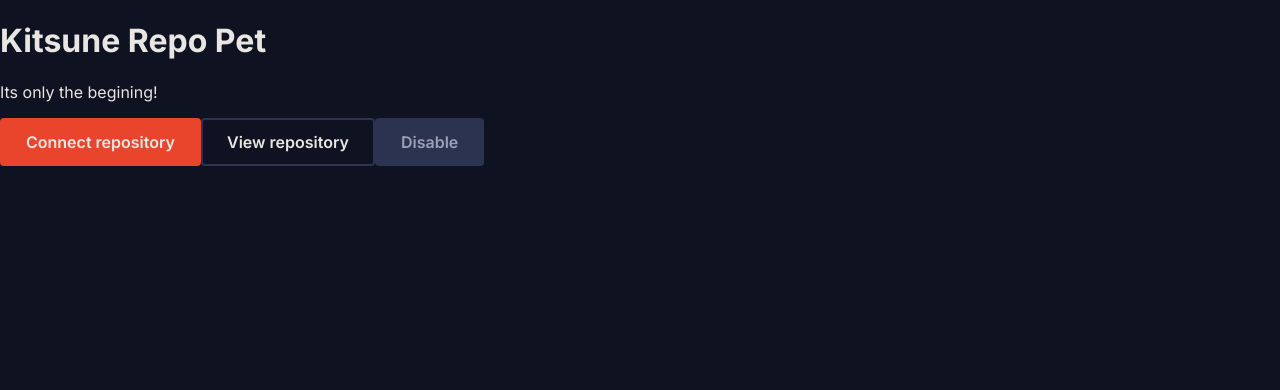
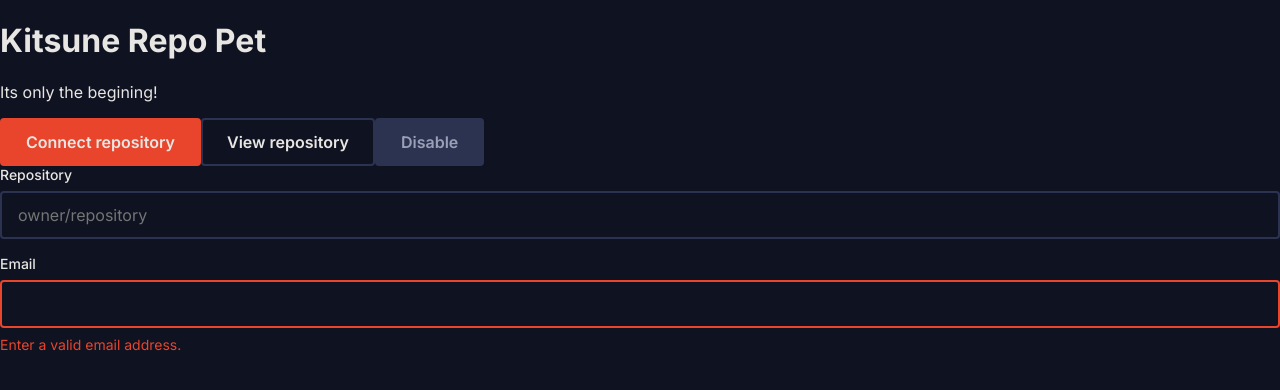
Before and after one commit to Char-ified/kitsune, a React (Vite) app in the folder dashboard/: page / in a window 1280 px wide. Shown: the top 390 px of the page. Built offline with nearby package versions, Linux system fonts and the light colour scheme.

Commit message:
feat(dashboard): add TextInput with label, focus, and error states (CHA-41)

```diff
--- a/dashboard/src/App.tsx
+++ b/dashboard/src/App.tsx
@@ -1,4 +1,5 @@
 import { Button } from './components/Button';
+import { TextInput } from './components/TextInput';
 
 export const App = () => {
   return (
@@ -10,6 +11,8 @@ export const App = () => {
       <Button variant="primary" disabled>
         Disable
       </Button>
+      <TextInput label="Repository" placeholder="owner/repository" />
+      <TextInput label="Email" error="Enter a valid email address." />
     </div>
   );
 };
--- /dev/null
+++ b/dashboard/src/components/TextInput.tsx
@@ -0,0 +1,19 @@
+import { useId, type InputHTMLAttributes } from 'react';
+import '../styles/TextInput.css';
+
+type TextInputProps = InputHTMLAttributes<HTMLInputElement> & {
+  label: string;
+  error?: string;
+};
+
+export const TextInput = ({ label, error, ...rest }: TextInputProps) => {
+  const id = useId();
+
+  return (
+    <div className="field">
+      <label htmlFor={id}>{label}</label>
+      <input id={id} className={error ? 'input input-error' : 'input'} {...rest} />
+      {error && <p className="field-error">{error}</p>}
+    </div>
+  );
+};
--- a/dashboard/src/styles/Button.css
+++ b/dashboard/src/styles/Button.css
@@ -1,4 +1,4 @@
-/* dashboard/src/components/Button.css */
+/* dashboard/src/styles/Button.css */
 
 .btn {
   font-family: var(--font-ui);
--- /dev/null
+++ b/dashboard/src/styles/TextInput.css
@@ -0,0 +1,43 @@
+/* dashboard/src/styles/TextInput.css */
+
+/* The whole group: label, input, error, stacked with even gaps */
+.field {
+  display: flex; /* turn on flexbox for the children */
+  flex-direction: column; /* stack them top to bottom (default is side by side) */
+  gap: var(--space-2); /* 8px between each child */
+  margin-bottom: var(--space-4); /* 16px space below the whole group */
+}
+
+.field label {
+  font-size: 14px;
+  font-weight: 500;
+}
+
+.input {
+  background: var(--color-bg);
+  border: 2px solid var(--color-border);
+  border-radius: 4px;
+  color: var(--color-text);
+  padding: var(--space-3) var(--space-4);
+  font-family: var(--font-ui);
+  font-size: 16px;
+}
+
+.input:focus {
+  outline: none; /* removes browser default blue glow */
+  border-color: var(--color-gold);
+}
+
+.input-error {
+  border-color: var(--color-vermilion);
+}
+
+.field-error {
+  color: var(--color-vermilion);
+  font-size: 14px;
+  margin: 0;
+}
+
+.input-error:focus {
+  border-color: var(--color-vermilion);
+}
```
